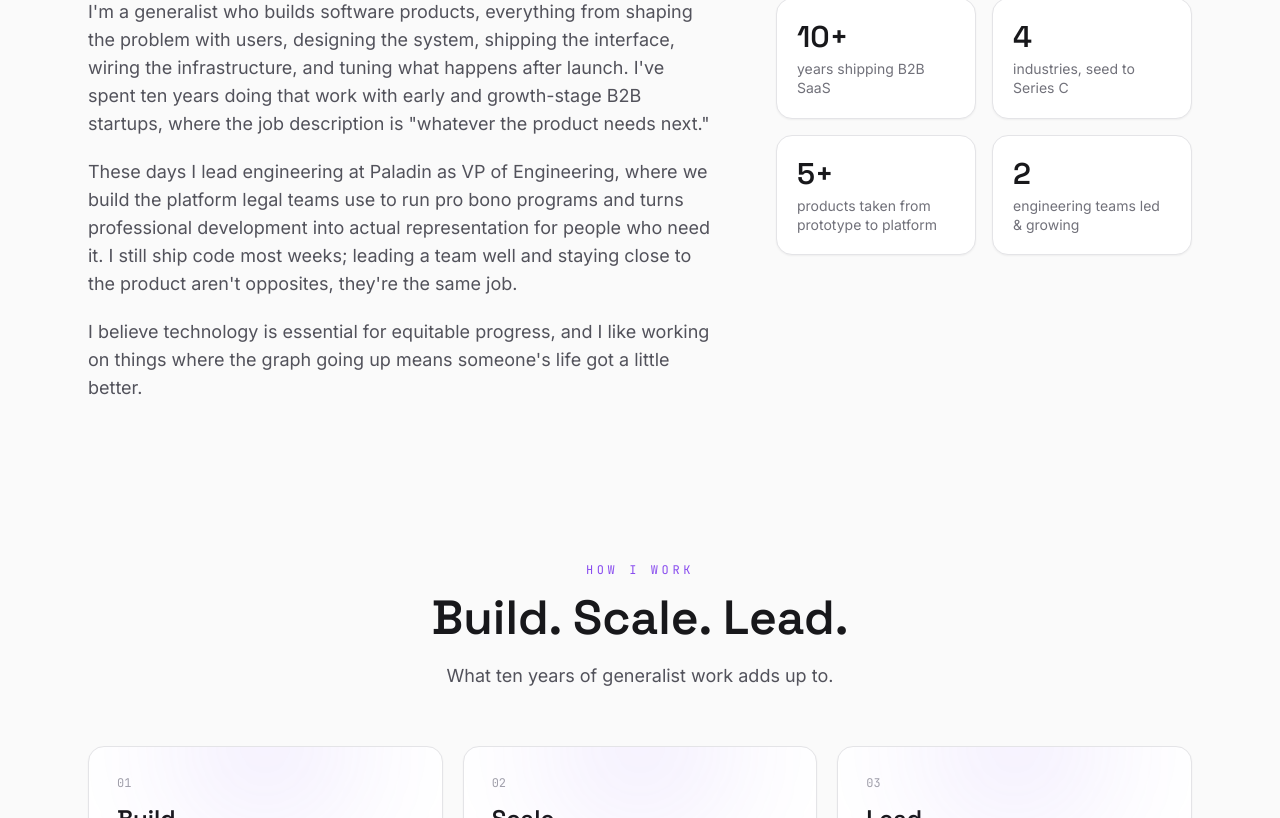
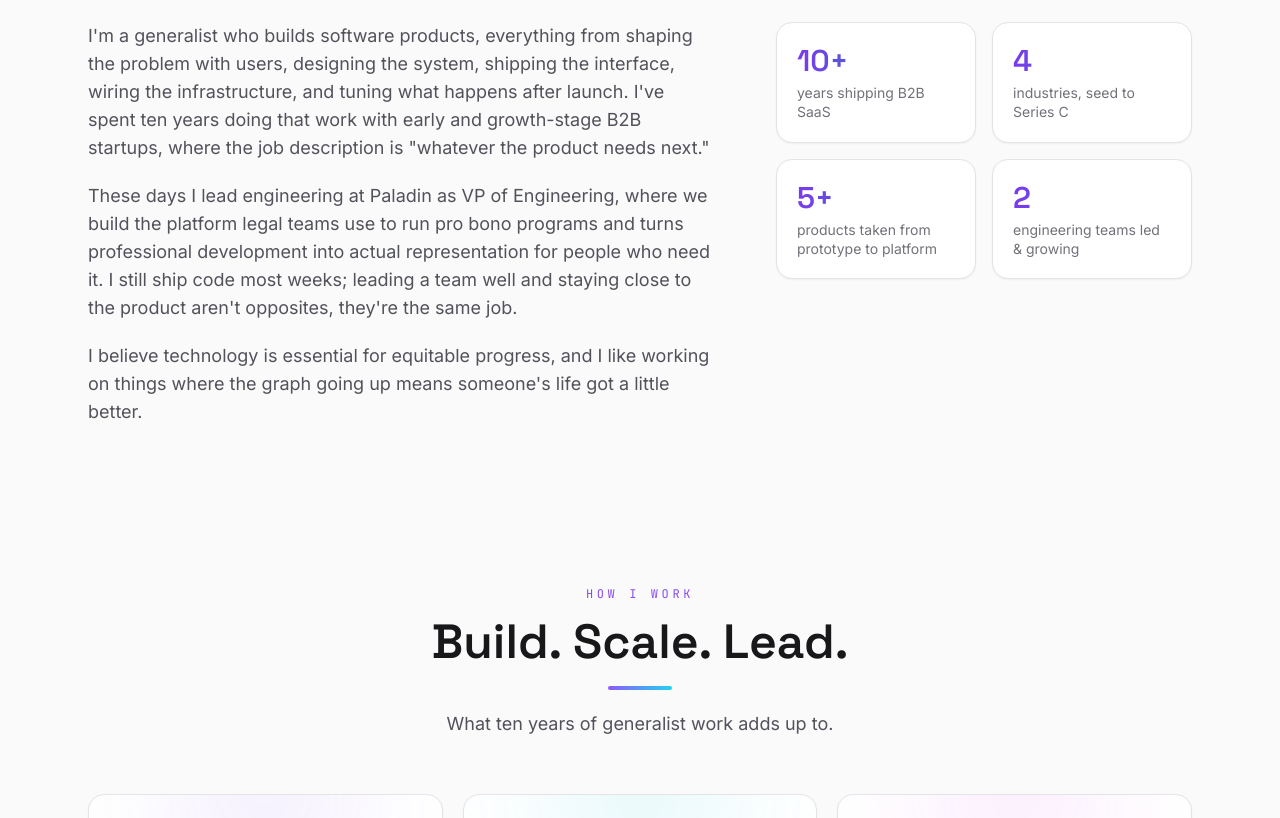
Before and after one commit to erickrawczyk/kraw-cz, a React (Vite) app: page / in a window 1280 px wide. Shown: the part 1082-1900 px from the top of the page. Built offline with nearby package versions, Linux system fonts and the light colour scheme.

Commit message:
More color

```diff
--- a/src/components/sections/About.tsx
+++ b/src/components/sections/About.tsx
@@ -30,7 +30,7 @@ export function About() {
               transition={{ duration: 0.5, delay: i * 0.08 }}
               className="rounded-2xl border border-zinc-200 bg-white p-5 shadow-sm dark:border-white/[0.08] dark:bg-night-900 dark:shadow-none"
             >
-              <div className="font-display text-3xl font-semibold text-zinc-900 dark:text-white">
+              <div className="bg-gradient-to-r from-violet-600 to-cyan-600 bg-clip-text font-display text-3xl font-semibold text-transparent dark:from-violet-300 dark:to-cyan-300">
                 {stat.value}
               </div>
               <div className="mt-1 text-sm leading-snug text-zinc-500">{stat.label}</div>
--- a/src/components/sections/Beyond.tsx
+++ b/src/components/sections/Beyond.tsx
@@ -16,7 +16,7 @@ export function Beyond() {
             whileInView={{ opacity: 1, y: 0 }}
             viewport={{ once: true, margin: "-60px" }}
             transition={{ duration: 0.55, delay: i * 0.12 }}
-            className="rounded-2xl border border-zinc-200 bg-white p-7 shadow-sm dark:border-white/[0.08] dark:bg-night-900 dark:shadow-none"
+            className="rounded-2xl border border-zinc-200 bg-white p-7 shadow-sm transition-colors hover:border-cyan-400/50 dark:border-white/[0.08] dark:bg-night-900 dark:shadow-none dark:hover:border-cyan-400/30"
           >
             <h3 className="font-display text-xl font-semibold text-zinc-900 dark:text-white">
               {item.link ? (
--- a/src/components/sections/Capabilities.tsx
+++ b/src/components/sections/Capabilities.tsx
@@ -12,17 +12,35 @@ export function Capabilities() {
       />
 
       <div className="mt-14 grid gap-5 md:grid-cols-3">
-        {capabilities.map((cap, i) => (
+        {capabilities.map((cap, i) => {
+          const accents = [
+            {
+              hover: "hover:border-violet-400/50 dark:hover:border-violet-400/30",
+              glow: "bg-violet-500/10 group-hover:bg-violet-500/20",
+              number: "text-violet-500/80 dark:text-violet-300/70",
+            },
+            {
+              hover: "hover:border-cyan-400/50 dark:hover:border-cyan-400/30",
+              glow: "bg-cyan-500/10 group-hover:bg-cyan-500/20",
+              number: "text-cyan-600/80 dark:text-cyan-300/70",
+            },
+            {
+              hover: "hover:border-fuchsia-400/50 dark:hover:border-fuchsia-400/30",
+              glow: "bg-fuchsia-500/10 group-hover:bg-fuchsia-500/20",
+              number: "text-fuchsia-500/80 dark:text-fuchsia-300/70",
+            },
+          ][i % 3];
+          return (
           <motion.div
             key={cap.key}
             initial={{ opacity: 0, y: 24 }}
             whileInView={{ opacity: 1, y: 0 }}
             viewport={{ once: true, margin: "-60px" }}
             transition={{ duration: 0.55, delay: i * 0.12 }}
-            className="group relative overflow-hidden rounded-2xl border border-zinc-200 bg-white p-7 shadow-sm transition-colors hover:border-violet-400/50 dark:border-white/[0.08] dark:bg-night-900 dark:shadow-none dark:hover:border-violet-400/30"
+            className={`group relative overflow-hidden rounded-2xl border border-zinc-200 bg-white p-7 shadow-sm transition-colors dark:border-white/[0.08] dark:bg-night-900 dark:shadow-none ${accents.hover}`}
           >
-            <div className="pointer-events-none absolute -top-24 left-1/2 h-48 w-48 -translate-x-1/2 rounded-full bg-violet-500/10 blur-3xl transition-opacity duration-500 group-hover:bg-violet-500/20" />
-            <div className="font-mono text-xs text-zinc-400 dark:text-zinc-600">0{i + 1}</div>
+            <div className={`pointer-events-none absolute -top-24 left-1/2 h-48 w-48 -translate-x-1/2 rounded-full blur-3xl transition-opacity duration-500 ${accents.glow}`} />
+            <div className={`font-mono text-xs ${accents.number}`}>0{i + 1}</div>
             <h3 className="mt-3 font-display text-2xl font-semibold text-zinc-900 dark:text-white">
               {cap.title}
             </h3>
@@ -40,7 +58,8 @@ export function Capabilities() {
               ))}
             </div>
           </motion.div>
-        ))}
+          );
+        })}
       </div>
     </section>
   );
--- a/src/components/sections/Contact.tsx
+++ b/src/components/sections/Contact.tsx
@@ -22,7 +22,7 @@ export function Contact() {
           whileInView={{ opacity: 1, y: 0 }}
           viewport={{ once: true }}
           transition={{ duration: 0.6, delay: 0.1 }}
-          className="mt-4 font-display text-4xl font-semibold text-zinc-900 dark:text-white sm:text-5xl"
+          className="text-gradient mt-4 font-display text-4xl font-semibold sm:text-5xl"
         >
           Let's build something.
         </motion.h2>
@@ -65,7 +65,7 @@ export function Contact() {
             target="_blank"
             rel="noopener noreferrer"
             aria-label="GitHub"
-            className="transition-colors hover:text-zinc-900 dark:hover:text-white"
+            className="transition-colors hover:text-violet-600 dark:hover:text-violet-300"
           >
             <GitHubIcon className="h-5 w-5" />
           </a>
@@ -74,7 +74,7 @@ export function Contact() {
             target="_blank"
             rel="noopener noreferrer"
             aria-label="LinkedIn"
-            className="transition-colors hover:text-zinc-900 dark:hover:text-white"
+            className="transition-colors hover:text-violet-600 dark:hover:text-violet-300"
           >
             <LinkedInIcon className="h-5 w-5" />
           </a>
--- a/src/components/sections/Experience.tsx
+++ b/src/components/sections/Experience.tsx
@@ -7,7 +7,7 @@ import { jobs, type Job } from "../../data/content";
 function EntryTitle({ job }: { job: Job }) {
   return (
     <div>
-      <div className="font-mono text-xs uppercase tracking-widest text-zinc-500">{job.years}</div>
+      <div className="font-mono text-xs uppercase tracking-widest text-cyan-700/80 dark:text-cyan-300/70">{job.years}</div>
       <a
         href={job.url}
         target="_blank"
--- a/src/components/sections/Portfolio.tsx
+++ b/src/components/sections/Portfolio.tsx
@@ -77,9 +77,9 @@ export function Portfolio() {
         className="mt-16"
       >
         <div className="flex items-center gap-4">
-          <div className="h-px flex-1 bg-gradient-to-l from-zinc-900/10 to-transparent dark:from-white/10" />
+          <div className="h-px flex-1 bg-gradient-to-r from-transparent to-violet-500/40" />
           <h3 className="font-display text-lg font-medium text-zinc-700 dark:text-zinc-300">Side Quests</h3>
-          <div className="h-px flex-1 bg-gradient-to-r from-zinc-900/10 to-transparent dark:from-white/10" />
+          <div className="h-px flex-1 bg-gradient-to-r from-cyan-500/40 to-transparent" />
         </div>
         <div className="mt-4">
           <HoverEffect
--- a/src/components/ui/card-hover-effect.tsx
+++ b/src/components/ui/card-hover-effect.tsx
@@ -60,7 +60,7 @@ export function Card({
   return (
     <div
       className={cn(
-        "relative z-20 h-full w-full overflow-hidden rounded-2xl border border-zinc-200 bg-white p-1 shadow-sm transition-colors duration-300 group-hover:border-zinc-300 dark:border-white/[0.08] dark:bg-night-900 dark:shadow-none dark:group-hover:border-white/[0.18]",
+        "relative z-20 h-full w-full overflow-hidden rounded-2xl border border-zinc-200 bg-white p-1 shadow-sm transition-colors duration-300 group-hover:border-violet-400/50 dark:border-white/[0.08] dark:bg-night-900 dark:shadow-none dark:group-hover:border-violet-400/30",
         className
       )}
     >
--- a/src/components/ui/floating-nav.tsx
+++ b/src/components/ui/floating-nav.tsx
@@ -45,7 +45,7 @@ export function FloatingNav({
           <a
             key={`nav-${idx}`}
             href={navItem.link}
-            className="relative flex items-center gap-1 rounded-full px-3 py-1.5 text-sm text-zinc-600 transition-colors hover:text-zinc-900 dark:text-zinc-300 dark:hover:text-white"
+            className="relative flex items-center gap-1 rounded-full px-3 py-1.5 text-sm text-zinc-600 transition-colors hover:text-violet-600 dark:text-zinc-300 dark:hover:text-violet-300"
           >
             {navItem.icon && <span className="block sm:hidden">{navItem.icon}</span>}
             <span className="hidden sm:block">{navItem.name}</span>
--- a/src/components/ui/section-heading.tsx
+++ b/src/components/ui/section-heading.tsx
@@ -26,6 +26,7 @@ export function SectionHeading({
       <h2 className="mt-4 font-display text-3xl font-semibold text-zinc-900 dark:text-white sm:text-4xl md:text-5xl">
         {title}
       </h2>
+      <div className="mx-auto mt-5 h-1 w-16 rounded-full bg-gradient-to-r from-violet-500 to-cyan-400" />
       {description && (
         <p className="mt-5 text-base leading-relaxed text-zinc-600 dark:text-zinc-400 sm:text-lg">
           {description}
```
